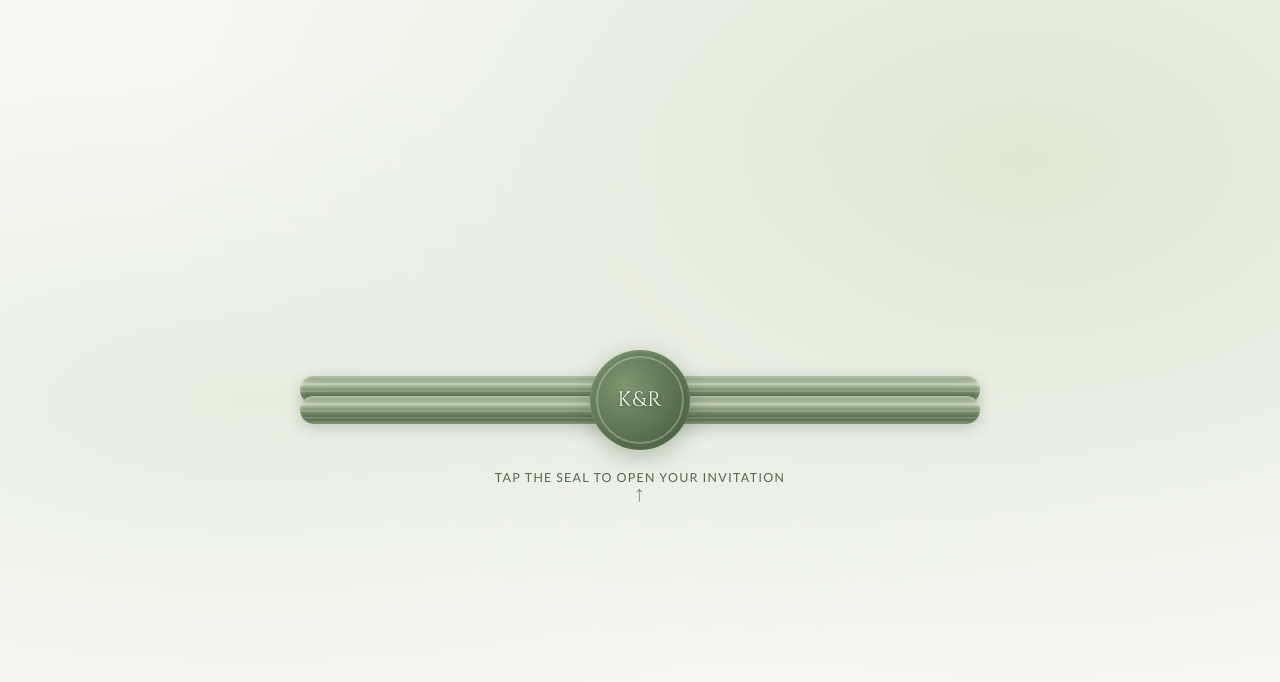
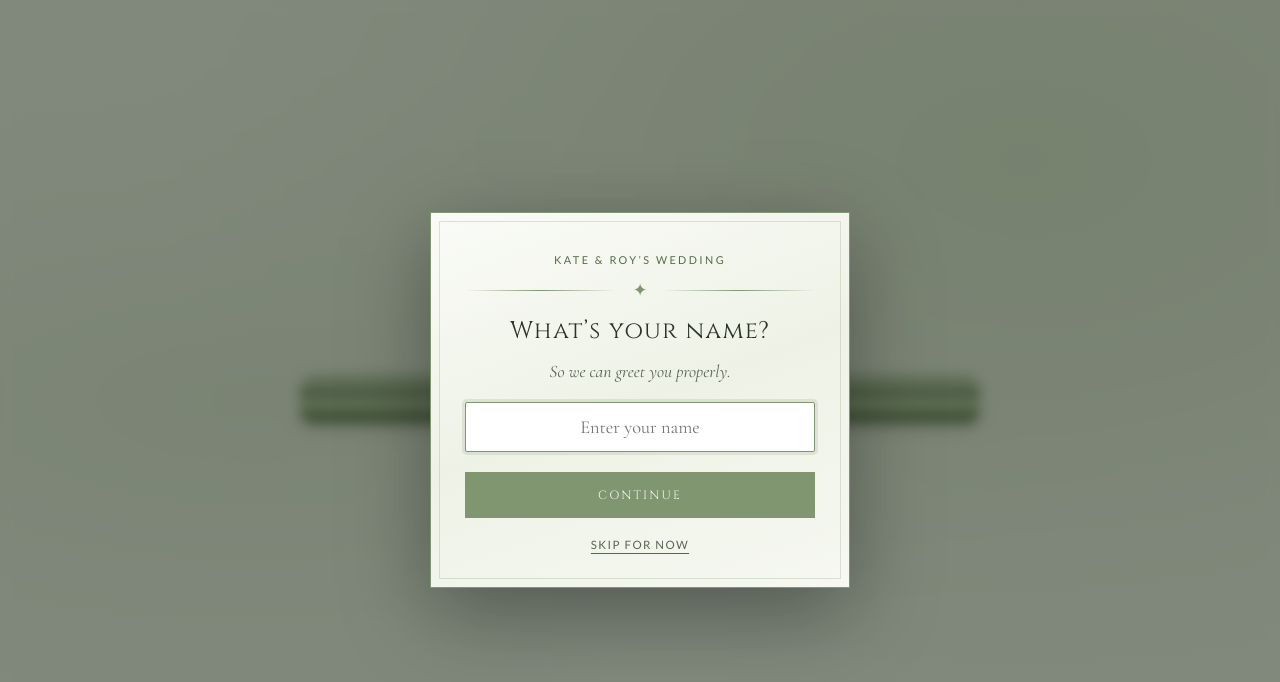
Before and after one commit to russeey/Kate-Roy-Wedding, a Vue app: page / in a window 1280 px wide. Shown: the top 682 px of the page. Built offline with nearby package versions, Linux system fonts and the light colour scheme.

Commit message:
greetings

```diff
--- a/src/views/WelcomeView.vue
+++ b/src/views/WelcomeView.vue
@@ -7,6 +7,7 @@
       class="scroll-wrap"
       :class="{ unrolled: scrollOpen }"
       :style="{ '--open-ms': OPEN_MS + 'ms' }"
+      :inert="showNameModal"
     >
       <!-- Top roll (moves UP as the scroll opens) -->
       <div class="scroll-roll top-roll" />
@@ -27,7 +28,7 @@
             <div class="ornament"><span>✦</span></div>
 
             <p class="letter-body">
-              Welcome, dear guest.<br /><br />
+              Welcome, dear <span class="guest-name">{{ greetingName }}</span>.<br /><br />
               Today, two hearts become one — and we are so glad
               you are here to witness and celebrate this beautiful
               chapter of our love story.<br /><br />
@@ -78,11 +79,45 @@
       </div>
     </div>
 
+    <!-- ── Name overlay (appears first) ── -->
+    <transition name="modal">
+      <div v-if="showNameModal" class="modal-backdrop" @keydown.esc="skipName">
+        <form
+          class="modal-card"
+          role="dialog"
+          aria-modal="true"
+          aria-labelledby="name-title"
+          @submit.prevent="confirmName"
+        >
+          <p class="modal-eyebrow">Kate &amp; Roy’s Wedding</p>
+          <div class="ornament"><span>✦</span></div>
+          <h2 id="name-title" class="modal-title">What’s your name?</h2>
+          <p class="modal-sub">So we can greet you properly.</p>
+
+          <label class="sr-only" for="guest-name-input">Your name</label>
+          <input
+            id="guest-name-input"
+            ref="nameInput"
+            v-model="nameDraft"
+            type="text"
+            class="modal-input"
+            placeholder="Enter your name"
+            maxlength="40"
+            autocomplete="name"
+            autocapitalize="words"
+          />
+
+          <button type="submit" class="btn btn-filled modal-btn"><span>Continue</span></button>
+          <button type="button" class="modal-skip" @click="skipName">Skip for now</button>
+        </form>
+      </div>
+    </transition>
+
   </div>
 </template>
 
 <script setup>
-import { ref, onBeforeUnmount } from 'vue'
+import { ref, computed, onMounted, nextTick, onBeforeUnmount } from 'vue'
 
 // ─── Tweak the speed here ───────────────────────────────────────
 const OPEN_MS = 2200   // how long the scroll takes to unroll (bigger = slower)
@@ -94,6 +129,24 @@ const scrollOpen   = ref(false)
 const sealBreaking = ref(false)
 const paperRef     = ref(null)
 const innerRef     = ref(null)
+
+// ── Guest name overlay ──
+const showNameModal = ref(true)
+const nameInput     = ref(null)
+const nameDraft     = ref('')
+const guestName     = ref('')
+const greetingName  = computed(() => guestName.value || 'guest')
+
+function confirmName() {
+  guestName.value = nameDraft.value.replace(/\s+/g, ' ').trim()
+  showNameModal.value = false
+}
+function skipName() {
+  guestName.value = ''
+  showNameModal.value = false
+}
+
+onMounted(() => nextTick(() => nameInput.value?.focus()))
 
 let isOpening = false
 const timers = []
@@ -392,6 +445,127 @@ onBeforeUnmount(() => timers.forEach(clearTimeout))
   margin-top: 12px;
 }
 
+/* ── Name in the greeting ── */
+.guest-name {
+  font-style: normal;
+  font-family: var(--font-display);
+  font-size: 0.88em;
+  letter-spacing: 0.06em;
+  color: var(--sage-dark);
+  overflow-wrap: anywhere;
+}
+
+/* ── Name overlay ── */
+.sr-only {
+  position: absolute;
+  width: 1px;
+  height: 1px;
+  padding: 0;
+  margin: -1px;
+  overflow: hidden;
+  clip: rect(0, 0, 0, 0);
+  white-space: nowrap;
+  border: 0;
+}
+.modal-backdrop {
+  position: fixed;
+  inset: 0;
+  z-index: 50;
+  display: flex;
+  align-items: center;
+  justify-content: center;
+  padding: 16px;
+  background: rgba(34, 46, 28, 0.55);
+  -webkit-backdrop-filter: blur(6px);
+  backdrop-filter: blur(6px);
+  overflow-y: auto;
+}
+.modal-card {
+  position: relative;
+  width: min(420px, 100%);
+  padding: 40px 34px 30px;
+  display: flex;
+  flex-direction: column;
+  align-items: center;
+  gap: 14px;
+  text-align: center;
+  background: linear-gradient(160deg, #fafbf7 0%, #eef2e6 50%, #f6f8f1 100%);
+  border: 1px solid var(--sage);
+  box-shadow: 0 24px 80px rgba(0, 0, 0, 0.35);
+}
+.modal-card::before {
+  content: '';
+  position: absolute;
+  inset: 8px;
+  border: 1px solid rgba(127,150,112,0.25);
+  pointer-events: none;
+}
+.modal-card .ornament { width: 100%; font-size: 1.1rem; }
+.modal-eyebrow {
+  font-family: var(--font-sans);
+  font-size: 0.68rem;
+  letter-spacing: 0.22em;
+  text-transform: uppercase;
+  color: var(--sage-dark);
+}
+.modal-title {
+  font-family: var(--font-display);
+  font-size: 1.5rem;
+  font-weight: 400;
+  letter-spacing: 0.05em;
+  color: var(--ink);
+}
+.modal-sub {
+  font-family: var(--font-body);
+  font-style: italic;
+  font-size: 1.1rem;
+  color: var(--ink-soft);
+}
+.modal-input {
+  width: 100%;
+  margin-top: 6px;
+  padding: 13px 16px;
+  font-family: var(--font-body);
+  font-size: 1.15rem;           /* 16px+ stops iPhones zooming in */
+  text-align: center;
+  color: var(--ink);
+  background: var(--white);
+  border: 1px solid rgba(127,150,112,0.4);
+  border-radius: 2px;
+  outline: none;
+  transition: border-color 0.3s, box-shadow 0.3s;
+}
+.modal-input:focus {
+  border-color: var(--sage);
+  box-shadow: 0 0 0 3px rgba(127,150,112,0.18);
+}
+.modal-btn { width: 100%; justify-content: center; margin-top: 6px; }
+.modal-skip {
+  background: none;
+  border: none;
+  cursor: pointer;
+  padding: 6px;
+  font-family: var(--font-sans);
+  font-size: 0.72rem;
+  letter-spacing: 0.12em;
+  text-transform: uppercase;
+  color: var(--ink-soft);
+  text-decoration: underline;
+  text-underline-offset: 4px;
+  transition: color 0.3s;
+}
+.modal-skip:hover { color: var(--sage-dark); }
+
+/* pop in / out */
+.modal-enter-active,
+.modal-leave-active { transition: opacity 0.4s ease; }
+.modal-enter-active .modal-card { transition: transform 0.6s cubic-bezier(0.34, 1.56, 0.64, 1), opacity 0.4s ease; }
+.modal-leave-active .modal-card { transition: transform 0.35s ease, opacity 0.3s ease; }
+.modal-enter-from,
+.modal-leave-to { opacity: 0; }
+.modal-enter-from .modal-card { transform: scale(0.88) translateY(18px); opacity: 0; }
+.modal-leave-to .modal-card   { transform: scale(0.96) translateY(-8px); opacity: 0; }
+
 /* ── Mobile ── */
 @media (max-width: 520px) {
   .welcome-page { padding: 24px 12px; min-height: 100dvh; }
@@ -404,6 +578,9 @@ onBeforeUnmount(() => timers.forEach(clearTimeout))
   .seal { width: 84px; height: 84px; }
   .seal-initials { font-size: 1.1rem; }
   .seal-hint { font-size: 0.7rem; top: calc(100% + 40px); }
+
+  .modal-card { padding: 32px 22px 24px; }
+  .modal-title { font-size: 1.3rem; }
 
   .letter-content { gap: 16px; }
   .letter-names { font-size: clamp(2rem, 11vw, 2.6rem); }
@@ -420,7 +597,11 @@ onBeforeUnmount(() => timers.forEach(clearTimeout))
   .scroll-roll,
   .seal,
   .letter-content,
-  .letter-content.visible { transition: none !important; }
+  .letter-content.visible,
+  .modal-enter-active,
+  .modal-leave-active,
+  .modal-enter-active .modal-card,
+  .modal-leave-active .modal-card { transition: none !important; }
   .scroll-roll::before,
   .hint-arrow { animation: none !important; }
 }
```
